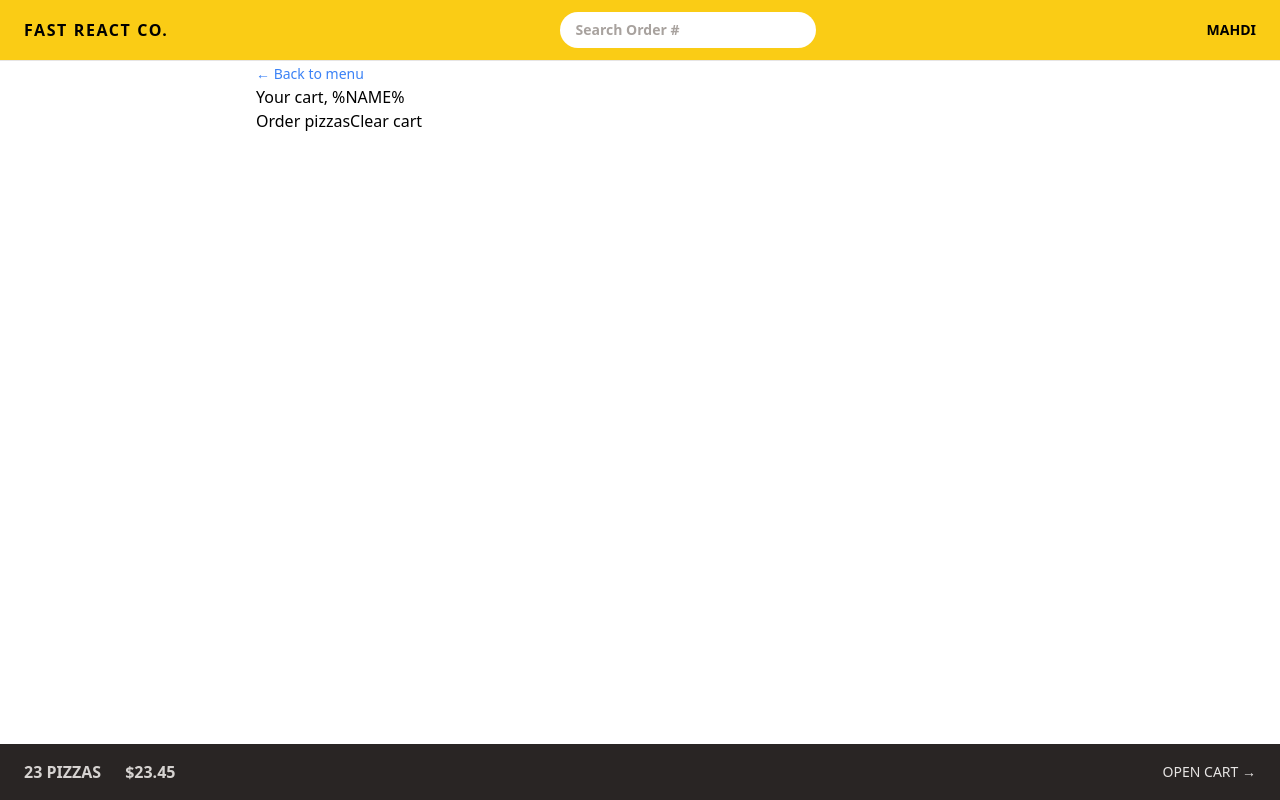
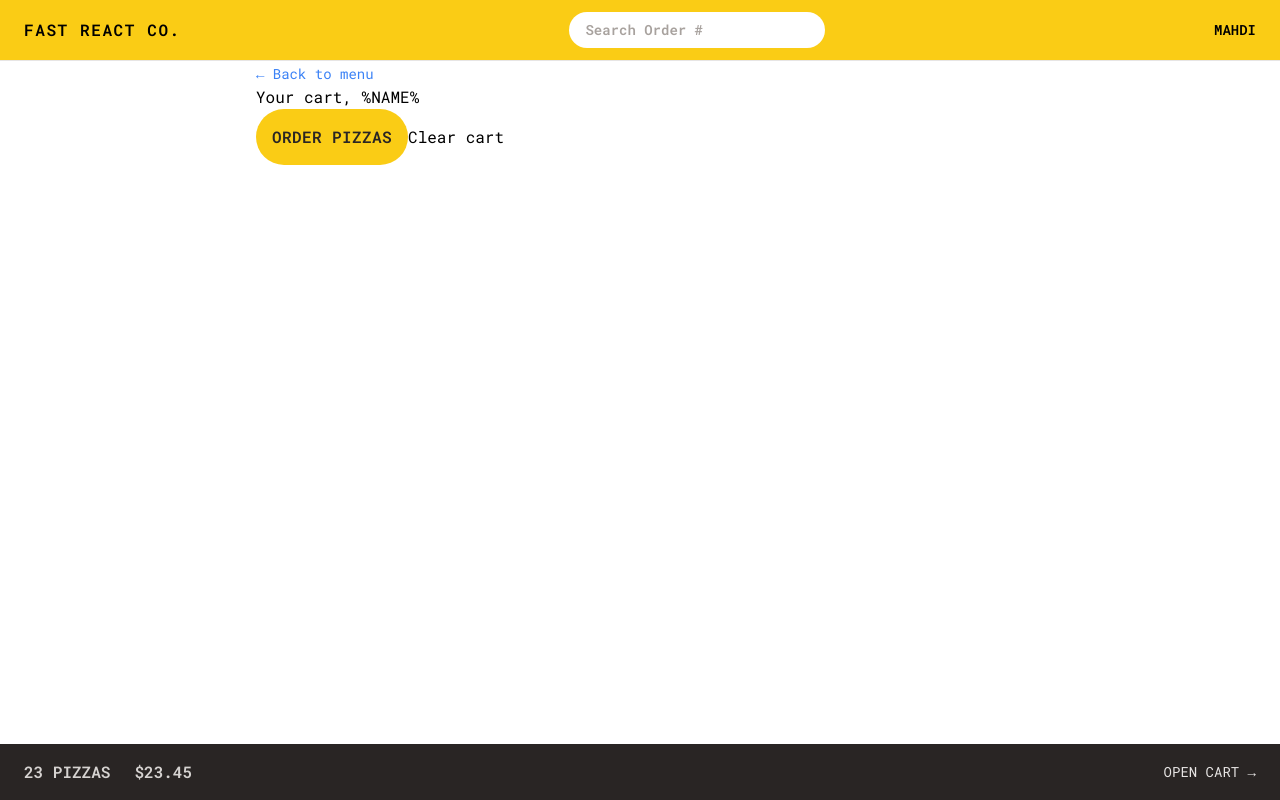
Before and after one commit to itsmahdi62/Meshkin.co, a React (Create React App) app in the folder front-end/: page /cart in a window 1280 px wide. Built offline with nearby package versions, Linux system fonts and the light colour scheme.

Commit message:
Expand reusable components

```diff
--- a/front-end/public/index.html
+++ b/front-end/public/index.html
@@ -23,6 +23,11 @@
       work correctly both with client-side routing and a non-root public URL.
       Learn how to configure a non-root public URL by running `npm run build`.
     -->
+    <link rel="preconnect" href="https://fonts.googleapis.com" />
+    <link rel="preconnect" href="https://fonts.gstatic.com" crossorigin />
+    <link
+      href="https://fonts.googleapis.com/css2?family=Roboto+Mono:wght@300;400;500;600;700&display=swap"
+      rel="stylesheet" />
     <title>React App</title>
   </head>
   <body class="bg-stone-100 text-stone-700">
--- a/front-end/src/features/cart/Cart.jsx
+++ b/front-end/src/features/cart/Cart.jsx
@@ -36,7 +36,9 @@ function Cart() {
       <h2>Your cart, %NAME%</h2>
 
       <div>
-        <Button to="/order/new">Order pizzas</Button>
+        <Button to="/order/new" type="primary">
+          Order pizzas
+        </Button>
         <button>Clear cart</button>
       </div>
     </div>
--- a/front-end/src/features/menu/Menu.jsx
+++ b/front-end/src/features/menu/Menu.jsx
@@ -1,11 +1,11 @@
 import { useLoaderData } from "react-router-dom";
 import { getMenu } from "../../services/apiRestaurant";
-import MenuItem from "./MenuItem"
+import MenuItem from "./MenuItem";
 function Menu() {
   const menu = useLoaderData();
 
   return (
-    <ul>
+    <ul className="divide-y divide-slate-200 px-2">
       {menu.map((pizza) => (
         <MenuItem pizza={pizza} key={pizza.id} />
       ))}
--- a/front-end/src/features/menu/MenuItem.jsx
+++ b/front-end/src/features/menu/MenuItem.jsx
@@ -1,15 +1,31 @@
+import Button from "../../ui/Button";
 import { formatCurrency } from "../../utils/helpers";
 function MenuItem({ pizza }) {
   const { id, name, unitPrice, ingredients, soldOut, imageUrl } = pizza;
 
   return (
-    <li>
-      <img src={imageUrl} alt={name} />
-      <div>
-        <p>{name}</p>
-        <p>{ingredients.join(", ")}</p>
-        <div>
-          {!soldOut ? <p>{formatCurrency(unitPrice)}</p> : <p>Sold out</p>}
+    <li className="flex gap-4 py-2">
+      <img
+        src={imageUrl}
+        alt={name}
+        className={`h-24 ${soldOut ? "opacity-70 grayScale" : ""}`}
+      />
+      <div className="flex flex-col grow pt-0.5">
+        <p className="font-medium">{name}</p>
+        <p className="text-sm italic text-stone-500 capitalize">
+          {ingredients.join(", ")}
+        </p>
+        <div className="mt-auto flex  items-center justify-between">
+          {!soldOut ? (
+            <p className="text-sm">{formatCurrency(unitPrice)}</p>
+          ) : (
+            <p className="text-sm uppercase font-medium text-stone-500">
+              Sold out
+            </p>
+          )}
+          <Button className="small" type="small">
+            Add to cart
+          </Button>
         </div>
       </div>
     </li>
--- a/front-end/src/features/order/CreateOrder.jsx
+++ b/front-end/src/features/order/CreateOrder.jsx
@@ -82,7 +82,7 @@ function CreateOrder() {
 
         <div>
           <input type="hidden" name="cart" value={JSON.stringify(cart)} />
-          <Button disabled={isSubmitting}>
+          <Button type="primary" disabled={isSubmitting}>
             {isSubmitting ? "Placing order...." : "Order now"}
           </Button>
         </div>
--- a/front-end/src/features/user/CreateUser.jsx
+++ b/front-end/src/features/user/CreateUser.jsx
@@ -24,7 +24,7 @@ function CreateUser() {
 
       {username !== "" && (
         <div>
-          <Button>Start ordering</Button>
+          <Button type="primary">Start ordering</Button>
         </div>
       )}
     </form>
--- a/front-end/src/ui/Button.jsx
+++ b/front-end/src/ui/Button.jsx
@@ -1,12 +1,21 @@
 import { Link } from "react-router-dom";
 
-const Button = ({ children, disabled, to }) => {
-  const className =
-    "bg-yellow-400 uppercase font-semibold text-stone-800 py-3 px-4 inline-block tracking-wide rounded-full hover:bg-yellow-300 transition-colors duration-300 focus:outline-none focus:ring focus:ring-yello-300 focus:bg-yellow-300 focus:ring-offset-2 disabled:cursor-not-allowed md:px-6 md:py-4";
+const Button = ({ children, disabled, to, type }) => {
+  const base =
+    "bg-yellow-400 uppercase font-semibold text-stone-800  inline-block tracking-wide rounded-full hover:bg-yellow-300 transition-colors duration-300 focus:outline-none focus:ring focus:ring-yello-300 focus:bg-yellow-300 focus:ring-offset-2 disabled:cursor-not-allowed";
 
-  if (to) return <Link to={to}>{children}</Link>;
+  const styles = {
+    primary: base + " px-4 py-3 md:px6 sm:py-4",
+    small: base + " px-4 py-2 md:px-5 md:py-2.5 text-xs",
+  };
+  if (to)
+    return (
+      <Link to={to} className={styles[type]}>
+        {children}
+      </Link>
+    );
   return (
-    <button disabled={disabled} className={className}>
+    <button disabled={disabled} className={styles[type]}>
       {children}
     </button>
   );
--- a/front-end/src/ui/Header.jsx
+++ b/front-end/src/ui/Header.jsx
@@ -4,7 +4,7 @@ import Username from "../features/user/Username";
 
 const Header = () => {
   return (
-    <header className="flex items-center  justify-between bg-yellow-400 uppercase font-semibold px-4 py-3 border-b border-stone-200 sm:px-6">
+    <header className="flex items-center  justify-between  bg-yellow-400 uppercase font-semibold px-4 py-3 border-b border-stone-200 sm:px-6">
       <Link className="tracking-widest" to="/">
         Fast react Co.
       </Link>
--- a/front-end/tailwind.config.js
+++ b/front-end/tailwind.config.js
@@ -1,8 +1,15 @@
 /** @type {import('tailwindcss').Config} */
 module.exports = {
-  content: ["./src/**/*.{js,jsx,ts,tsx}",],
+  content: ["./src/**/*.{js,jsx,ts,tsx}"],
   theme: {
-    extend: {},
+    fontFamily: {
+      sans: "Roboto Mono , monospace",
+    },
+    extend: {
+      height: {
+        screen: "100dvh",
+      },
+    },
   },
   plugins: [],
-}
+};
```
